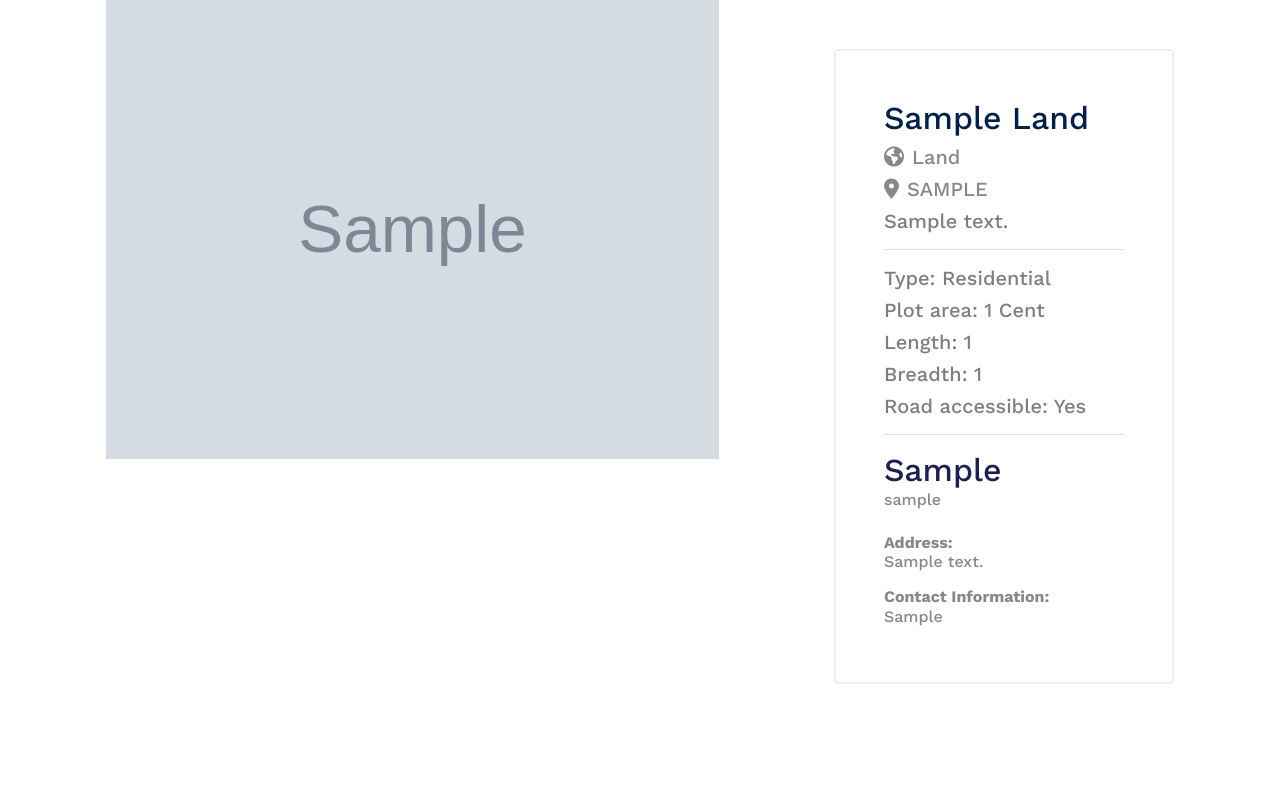
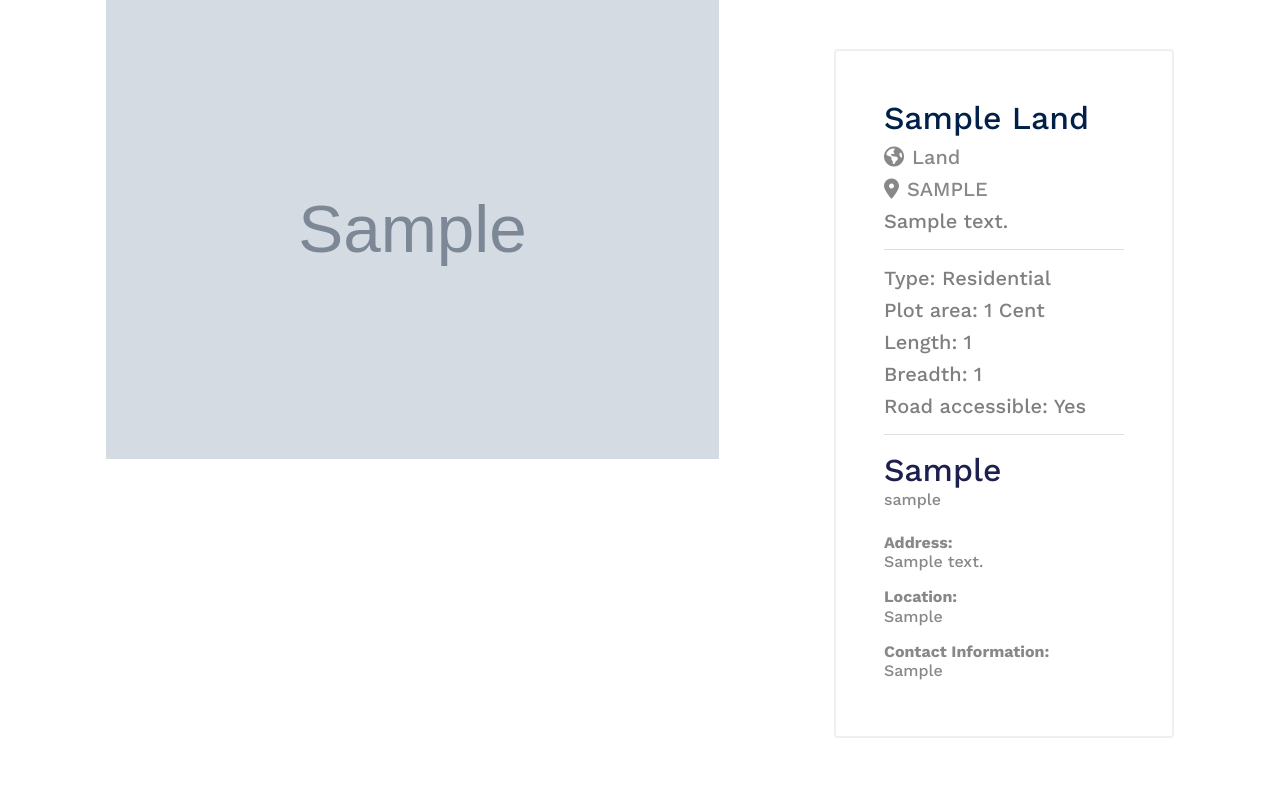
Before and after one commit to MuhammedNihad/realtoric, a Django app: a page that uses realtoric/templates/pages/property_detail.html in a window 1280 px wide. Shown: the part 165-967 px from the top of the page. Before the commit the page ends 849 px from the top, so only its background shows below. Run offline with Django 3.2, Linux system fonts and the light colour scheme; tables that the repository leaves empty hold one stand-in row (values such as "Sample post"); grey boxes marked "Sample" are stand-in pictures; parts of the project's set-up code (start-up, migrations or seed data) failed here and were passed over; some libraries are stand-ins or nearby versions.

Commit message:
Fix: typo that prevented rendering google map link in detail page

```diff
--- a/realtoric/templates/pages/property_detail.html
+++ b/realtoric/templates/pages/property_detail.html
@@ -35,8 +35,8 @@
                 <h2 class="mb-0">{{ apartment.user|capfirst }}</h2>
                 <h3 class="meta mb-4">{{ apartment.user.username }}</h3>
                 <h3 class="meta mb-3"><b>{% translate "Address:" %}</b><br>{{ apartment.address|capfirst }}</h3>
-                {% if apartment.google_maps %}
-                  <h3 class="meta mb-3"><b>{% translate "Location:" %}</b><br> {{ apartment.google_maps|urlize }}</h3>
+                {% if apartment.google_map %}
+                  <h3 class="meta mb-3"><b>{% translate "Location:" %}</b><br> {{ apartment.google_map|urlize }}</h3>
                 {% endif %}
                 <h3 class="meta"><b>{% translate "Contact Information:" %}</b><br>
                   {% if apartment.contact_info %}
@@ -90,8 +90,8 @@
                 <h2 class="mb-0">{{ commercial.user|capfirst }}</h2>
                 <h3 class="meta mb-4">{{ commecial.user.username }}</h3>
                 <h3 class="meta mb-3"><b>{% translate "Address:" %}</b><br>{{ commercial.address|capfirst }}</h3>
-                {% if commercial.google_maps %}
-                  <h3 class="meta mb-3"><b>{% translate "Location:" %}</b><br> {{ commercial.google_maps|urlize }}</h3>
+                {% if commercial.google_map %}
+                  <h3 class="meta mb-3"><b>{% translate "Location:" %}</b><br> {{ commercial.google_map|urlize }}</h3>
                 {% endif %}
                 <h3 class="meta"><b>{% translate "Contact Information:" %}</b><br>
                   {% if commercial.contact_info %}
@@ -146,8 +146,8 @@
                 <h2 class="mb-0">{{ house.user|capfirst }}</h2>
                 <h3 class="meta mb-4">{{ house.user.username }}</h3>
                 <h3 class="meta mb-3"><b>{% translate "Address:" %}</b><br>{{ house.address|capfirst }}</h3>
-                {% if house.google_maps %}
-                  <h3 class="meta mb-3"><b>{% translate "Location:" %}</b><br> {{ house.google_maps|urlize }}</h3>
+                {% if house.google_map %}
+                  <h3 class="meta mb-3"><b>{% translate "Location:" %}</b><br> {{ house.google_map|urlize }}</h3>
                 {% endif %}
                 <h3 class="meta"><b>{% translate "Contact Information:" %}</b><br>
                   {% if house.contact_info %}
@@ -203,8 +203,8 @@
                 <h2 class="mb-0">{{ land.user|capfirst }}</h2>
                 <h3 class="meta mb-4">{{ land.user.username }}</h3>
                 <h3 class="meta mb-3"><b>{% translate "Address:" %}</b><br>{{ land.address|capfirst }}</h3>
-                {% if land.google_maps %}
-                  <h3 class="meta mb-3"><b>{% translate "Location:" %}</b><br> {{ land.google_maps|urlize }}</h3>
+                {% if land.google_map %}
+                  <h3 class="meta mb-3"><b>{% translate "Location:" %}</b><br> {{ land.google_map|urlize }}</h3>
                 {% endif %}
                 <h3 class="meta"><b>{% translate "Contact Information:" %}</b><br>
                   {% if land.contact_info %}
@@ -259,8 +259,8 @@
                 <h2 class="mb-0">{{ villa.user|capfirst }}</h2>
                 <h3 class="meta mb-4">{{ villa.user.username }}</h3>
                 <h3 class="meta mb-3"><b>{% translate "Address:" %}</b><br>{{ villa.address|capfirst }}</h3>
-                {% if villa.google_maps %}
-                  <h3 class="meta mb-3"><b>{% translate "Location:" %}</b><br> {{ villa.google_maps|urlize }}</h3>
+                {% if villa.google_map %}
+                  <h3 class="meta mb-3"><b>{% translate "Location:" %}</b><br> {{ villa.google_map|urlize }}</h3>
                 {% endif %}
                 <h3 class="meta"><b>{% translate "Contact Information:" %}</b><br>
                   {% if villa.contact_info %}
```
